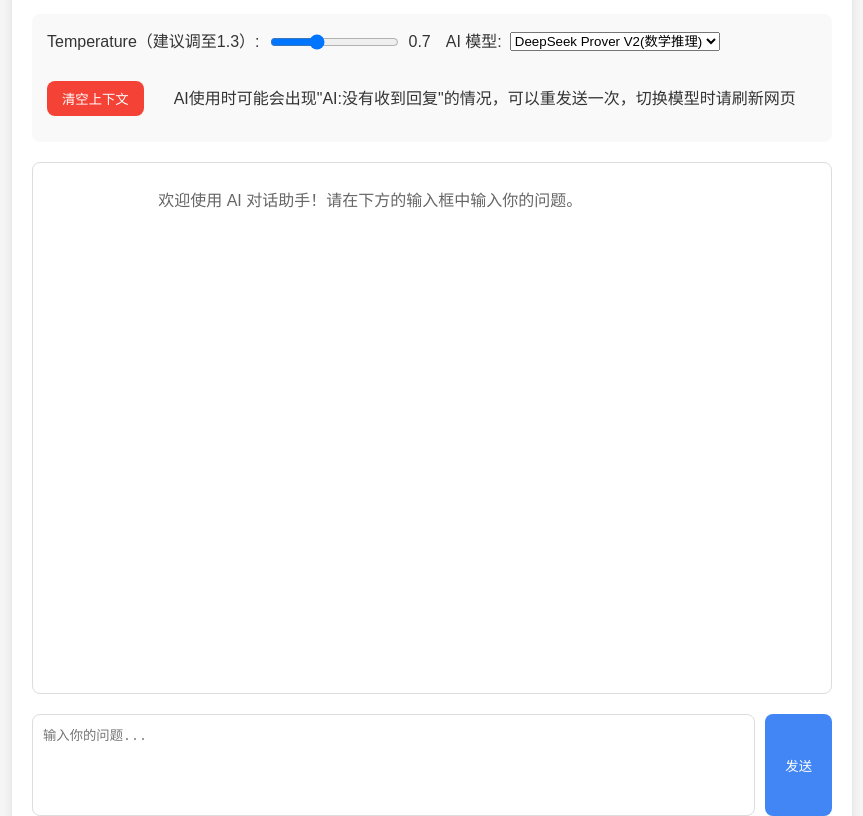
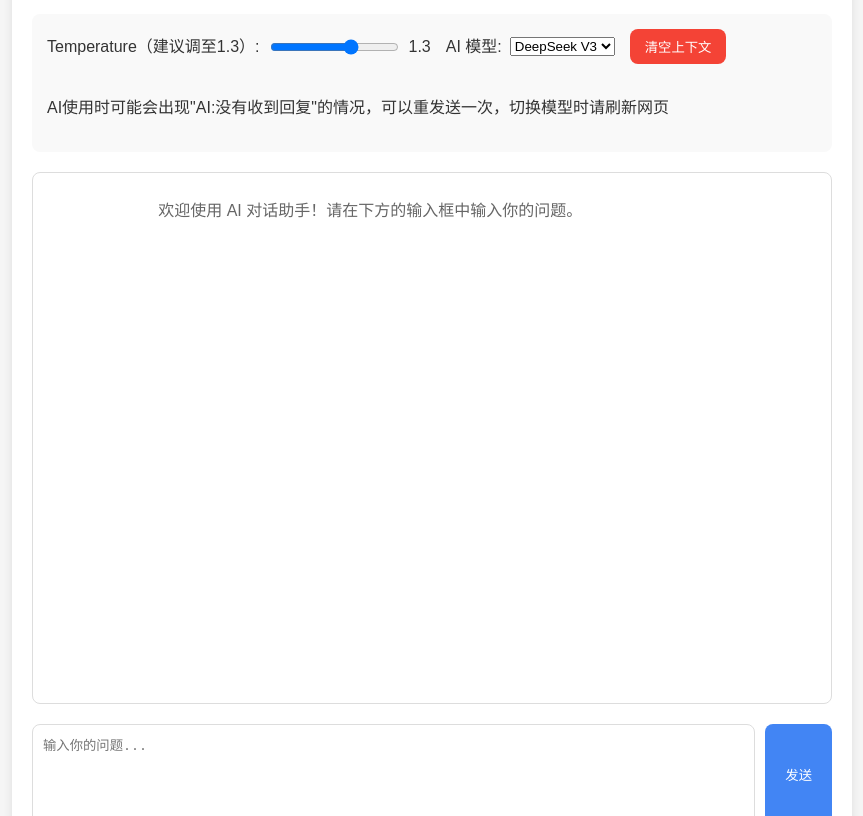
Before and after one commit to peach3848/aiweb, a plain HTML site: page index.html in a window 1280 px wide. Shown: the part 120-936 px from the top of the page, without its empty margins (208-1071 px from the left). Drawn offline with Linux system fonts and the light colour scheme.

Commit message:
Update index.html

```diff
--- a/index.html
+++ b/index.html
@@ -13,13 +13,13 @@
         <div class="settings">
             <div class="setting-item">
                 <label for="temperature">Temperature（建议调至1.3）:</label>
-                <input type="range" id="temperature" min="0" max="2" step="0.1" value="0.7">
-                <span id="temperature-value">0.7</span>
+                <input type="range" id="temperature" min="0" max="2" step="0.1" value="1.3">
+                <span id="temperature-value">1.3</span>
             </div>
             <div class="setting-item">
                 <label for="model-select">AI 模型:</label>
                 <select id="model-select">
-                    <option value="deepseek/deepseek-prover-v2:free">DeepSeek Prover V2(数学推理)</option>
+                    <!--<option value="deepseek/deepseek-prover-v2:free">DeepSeek Prover V2(数学推理)</option>-->
                     <option value="deepseek/deepseek-chat-v3-0324:free">DeepSeek V3</option>
                     <option value="qwen/qwen3-235b-a22b:free">Qwen3</option>
                     <option value="deepseek/deepseek-r1:free">DeepSeek R1</option>
```
